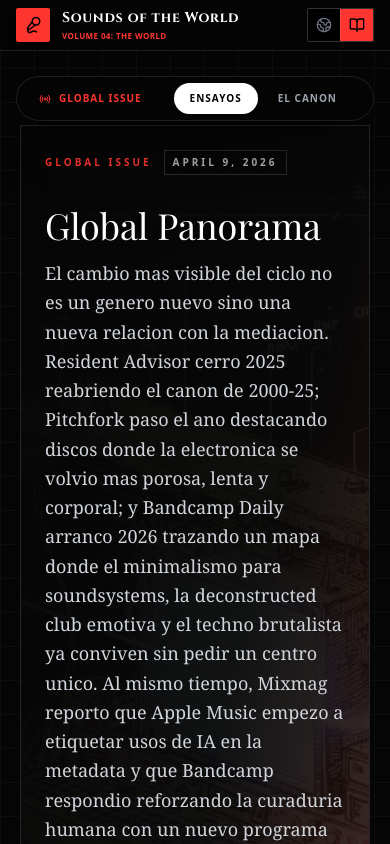
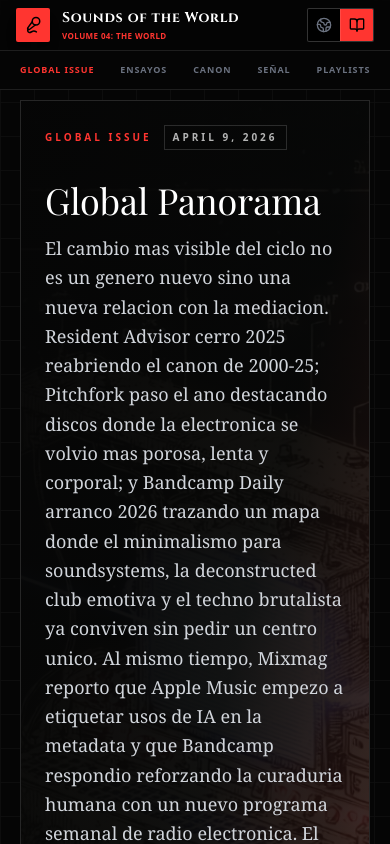
Before and after one commit to pat031-prog/Sounds-of-the-world, a React (Vite) app: page / in a window 390 px wide. Built offline with nearby package versions, Linux system fonts and the light colour scheme; a web font is replaced by a local one.

Commit message:
Fix: Merge editorial section nav into global nav bar to eliminate overlap

```diff
--- a/App.tsx
+++ b/App.tsx
@@ -277,15 +277,17 @@
         ) : null}
       </div>
 
-      {/* GLOBAL NAV — Full width bar on mobile, floating block on desktop */}
+      {/* UNIFIED GLOBAL NAV — Brand + Mode Switcher + Editorial Section Links */}
       <div
-        className={`pointer-events-none fixed left-0 top-0 z-40 w-full transition-all duration-300 md:absolute md:left-8 md:top-8 md:w-auto ${
+        className={`pointer-events-none fixed left-0 top-0 z-40 w-full transition-all duration-300 ${
           isPanelOpen && appMode === 'editorial'
-            ? '-translate-y-full opacity-0 md:translate-y-0 md:opacity-100' // Hide via sheer translate on mobile so InfoPanel dictates top area
+            ? '-translate-y-full opacity-0 md:translate-y-0 md:opacity-100'
             : 'translate-y-0 opacity-100'
         }`}
       >
-        <div className="pointer-events-auto flex w-full flex-row items-center justify-between border-b border-white/10 bg-[#050505]/90 px-4 py-2 backdrop-blur-md md:flex-col md:items-start md:justify-start md:gap-3 md:border-none md:bg-transparent md:px-0 md:py-0 md:backdrop-blur-none">
+        <div className="pointer-events-auto flex w-full flex-col border-b border-white/10 bg-[#050505]/90 backdrop-blur-md md:border-none md:bg-transparent md:backdrop-blur-none">
+          {/* Row 1: Brand + Mode Switcher */}
+          <div className="flex w-full flex-row items-center justify-between px-4 py-2 md:absolute md:left-8 md:top-8 md:w-auto md:flex-col md:items-start md:justify-start md:gap-3 md:px-0 md:py-0">
             {/* Brand block */}
             <div className="flex shrink-0 items-center gap-3">
               <div
@@ -333,6 +335,44 @@
               </button>
             </div>
           </div>
+
+          {/* Row 2: Editorial Section Links (only when hub is visible) */}
+          {showEditorialHub && (
+            <div className="flex w-full items-center overflow-x-auto no-scrollbar border-t border-white/10 bg-[#050505]/80 md:justify-center md:border-t-0 md:bg-transparent md:fixed md:top-4 md:left-0 md:right-0 md:z-50 md:pointer-events-none md:px-4">
+              <div className="flex items-center gap-0.5 px-2 py-1.5 md:pointer-events-auto md:rounded-full md:border md:border-white/10 md:bg-[#050505]/90 md:backdrop-blur-xl md:px-2 md:py-1 md:shadow-2xl md:shadow-black/50">
+                <button
+                  onClick={() => openGlobalIssue(0)}
+                  className="flex shrink-0 items-center gap-1.5 rounded-full px-3 py-1.5 text-[9px] font-bold uppercase tracking-widest text-[#FF3530] transition-colors hover:bg-white/10"
+                >
+                  Global Issue
+                </button>
+                <div className="hidden md:block w-[1px] h-3.5 bg-white/10 mx-0.5"></div>
+                {[
+                  { id: 'essays', label: 'Ensayos' },
+                  { id: 'cult-canon', label: 'Canon' },
+                  { id: 'new-signal', label: 'Señal' },
+                  { id: 'playlist-matrix', label: 'Playlists' },
+                  { id: 'signal-lexicon', label: 'Léxico' },
+                  { id: 'countries', label: 'Países' },
+                ].map(({ id, label }) => (
+                  <button
+                    key={id}
+                    onClick={() => {
+                      const el = document.getElementById(id);
+                      if (el) {
+                        const scrollY = el.getBoundingClientRect().top + window.scrollY - 100;
+                        window.scrollTo({ top: scrollY, behavior: 'smooth' });
+                      }
+                    }}
+                    className="shrink-0 rounded-full px-3 py-1.5 text-[9px] font-bold uppercase tracking-widest text-gray-500 transition-all hover:bg-white/10 hover:text-white"
+                  >
+                    {label}
+                  </button>
+                ))}
+              </div>
+            </div>
+          )}
+        </div>
       </div>
 
       <InfoPanel
--- a/components/EditorialHub.tsx
+++ b/components/EditorialHub.tsx
@@ -141,49 +141,9 @@
         }}
       />
 
-      {/* FLOATING PILL NAV BAR */}
-      <div className="sticky top-[76px] md:top-[24px] z-30 flex justify-center pointer-events-none px-4">
-        <div className="flex items-center gap-1 overflow-x-auto no-scrollbar rounded-full border border-white/10 bg-[#050505]/95 backdrop-blur-xl p-1.5 pointer-events-auto max-w-full shadow-2xl shadow-black">
-          <button
-            onClick={onOpenGlobalIssue}
-            className="flex shrink-0 items-center gap-2 rounded-full px-4 py-2 text-[10px] font-bold uppercase tracking-widest text-[#FF3530] transition-colors hover:bg-white/10"
-          >
-            <Radio size={12} />
-            Global Issue
-          </button>
+      {/* Section nav is now rendered in the global App nav bar */}
 
-          <div className="w-[1px] h-4 bg-white/10 mx-1"></div>
-
-          {[
-            { id: 'essays', label: 'Ensayos' },
-            { id: 'cult-canon', label: 'El Canon' },
-            { id: 'new-signal', label: 'Señal Nueva' },
-            { id: 'playlist-matrix', label: 'Playlists' },
-            { id: 'signal-lexicon', label: 'Léxico' },
-            { id: 'compilation-picks', label: 'Selecciones' },
-          ].map(({ id, label }) => (
-            <button
-              key={id}
-              onClick={() => {
-                const el = document.getElementById(id);
-                if (el) {
-                  const scrollY = el.getBoundingClientRect().top + window.scrollY - 120;
-                  window.scrollTo({ top: scrollY, behavior: 'smooth' });
-                }
-              }}
-              className={`shrink-0 rounded-full px-4 py-2 text-[10px] font-bold uppercase tracking-widest transition-all ${
-                activeSection === id
-                  ? 'bg-white text-black'
-                  : 'text-gray-400 hover:bg-white/10 hover:text-white'
-              }`}
-            >
-              {label}
-            </button>
-          ))}
-        </div>
-      </div>
-
-      <div className="relative mx-auto max-w-[1640px] px-5 pb-24 pt-[80px] md:px-10 md:pt-12 lg:px-12">
+      <div className="relative mx-auto max-w-[1640px] px-5 pb-24 pt-[100px] md:px-10 md:pt-12 lg:px-12">
         <section className="mb-8 grid grid-cols-1 gap-6 xl:grid-cols-12">
           <article className="group relative overflow-hidden border border-white/10 bg-[#0d0d0d] text-left xl:col-span-8">
             <img
```
Lines whose indentation alone changed are shown as unchanged.
